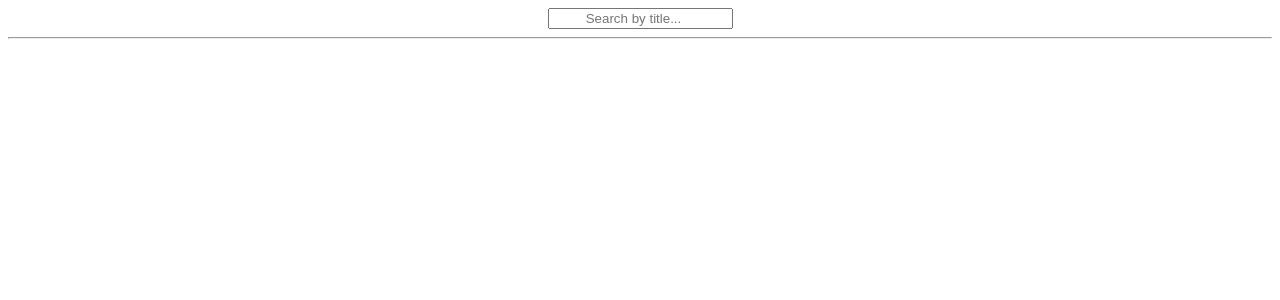
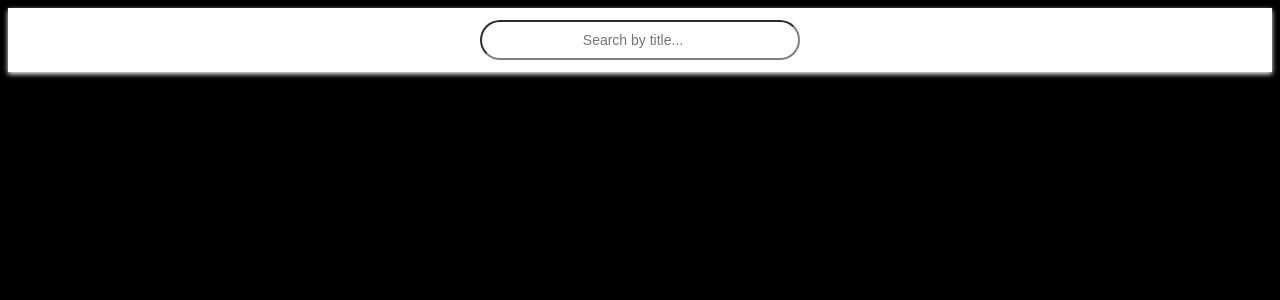
Before and after one commit to techymaj/box-office, a Flask app: page /library in a window 1280 px wide. Shown: the top 300 px of the page. Run offline with Flask 3, Linux system fonts and the light colour scheme.

Commit message:
css: fixed overflow and made some more tweaks

```diff
--- a/static/css/styles.css
+++ b/static/css/styles.css
@@ -1,9 +1,33 @@
 /* index.html */
+html {
+    overflow-x: hidden;
+}
+body {
+    background-color: black;
+}
+body p {
+    color: white;
+}
 .library {
     display: grid;
     grid-template-columns: repeat(12, 1fr);
-    row-gap: 6rem;
+    row-gap: 3rem;
     justify-items: center;
+    margin-top: 6rem;
+}
+.search {
+    position: sticky;
+    top: 0;
+    background-color: white;
+    height: 4rem;
+    align-content: center;
+    box-shadow: 0px 2px 5px white;
+}
+.search input {
+    width: 20rem;
+    height: 2.5rem;
+    border-radius: 2rem;
+    border-color: grey;
 }
 .loader {
     position: fixed;
@@ -30,7 +54,7 @@
 .title a {
     text-align: center;
     text-decoration: none;
-    color: black;
+    color: white;
     cursor: pointer;
     font-weight: bold;
     font-family:Arial, Helvetica, sans-serif;
@@ -48,6 +72,7 @@
     text-align: center;
     display: block;
     margin: auto;
+    font-size: 14px;
 }
 .now-playing {
     display: grid;
--- a/templates/index.html
+++ b/templates/index.html
@@ -8,6 +8,7 @@
 	<title>Box Office</title>
 </head>
 <body hx-boost="true" hx-indicator=".loader">
+	<div class="search">
 		<input
 		type="search"
 		name="search"
@@ -17,7 +18,7 @@
 		hx-trigger="keyup changed delay:300ms"
 		hx-target=".library"
 		>
-	<hr>
+	</div>
 	<div class="library">
 		{% for hash, metadata in content.items() %}
 			<div class="title">
--- a/templates/play.html
+++ b/templates/play.html
@@ -8,8 +8,8 @@
     <link rel="stylesheet" href="{{ url_for('static', filename='css/styles.css') }}">
 </head>
 <body>
+    <div class="search">
         <input
-    class="search"
         type="search"
         name="search"
         id="search"
@@ -18,7 +18,7 @@
         hx-trigger="keyup changed delay:300ms"
         hx-target=".now-playing"
         >
-	<hr>
+    </div>
     <div class="now-playing">
         <div class="content">
             <h1>Now playing</h1>
```
Lines whose indentation alone changed are shown as unchanged.
